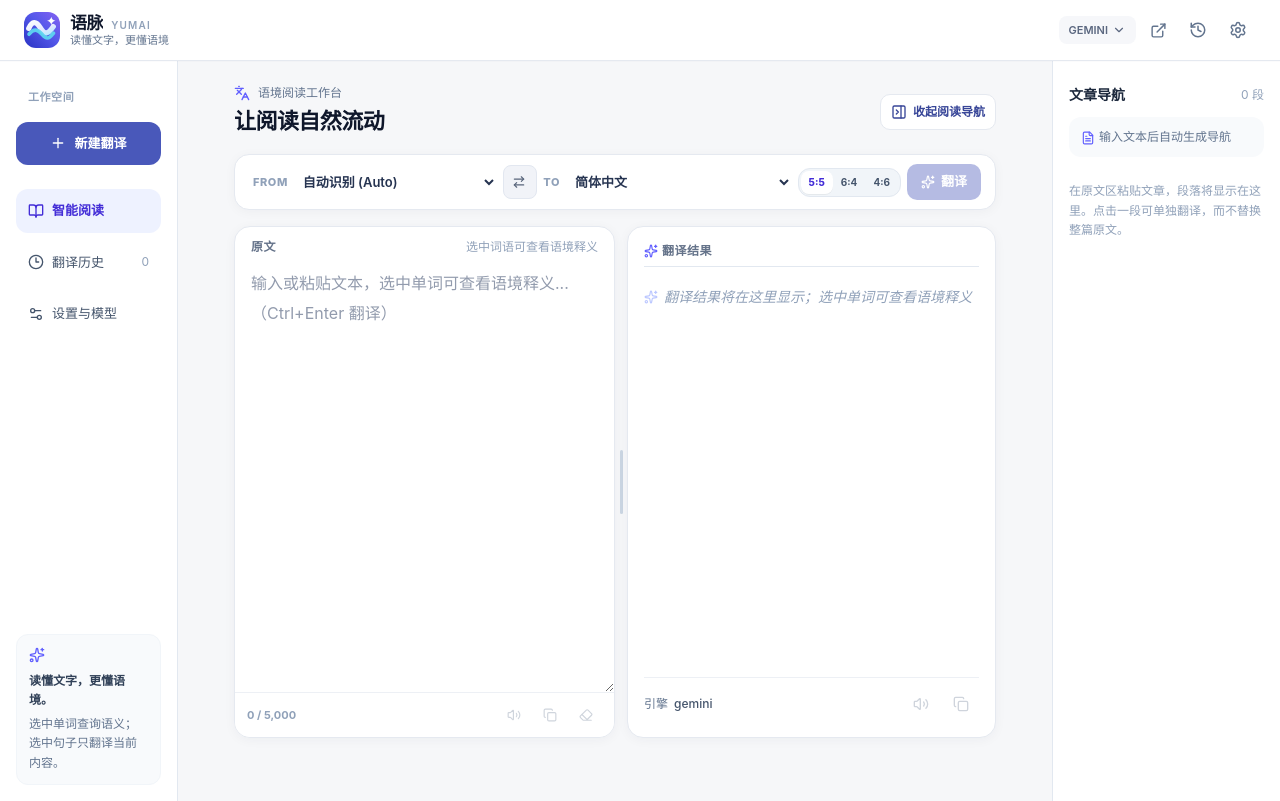
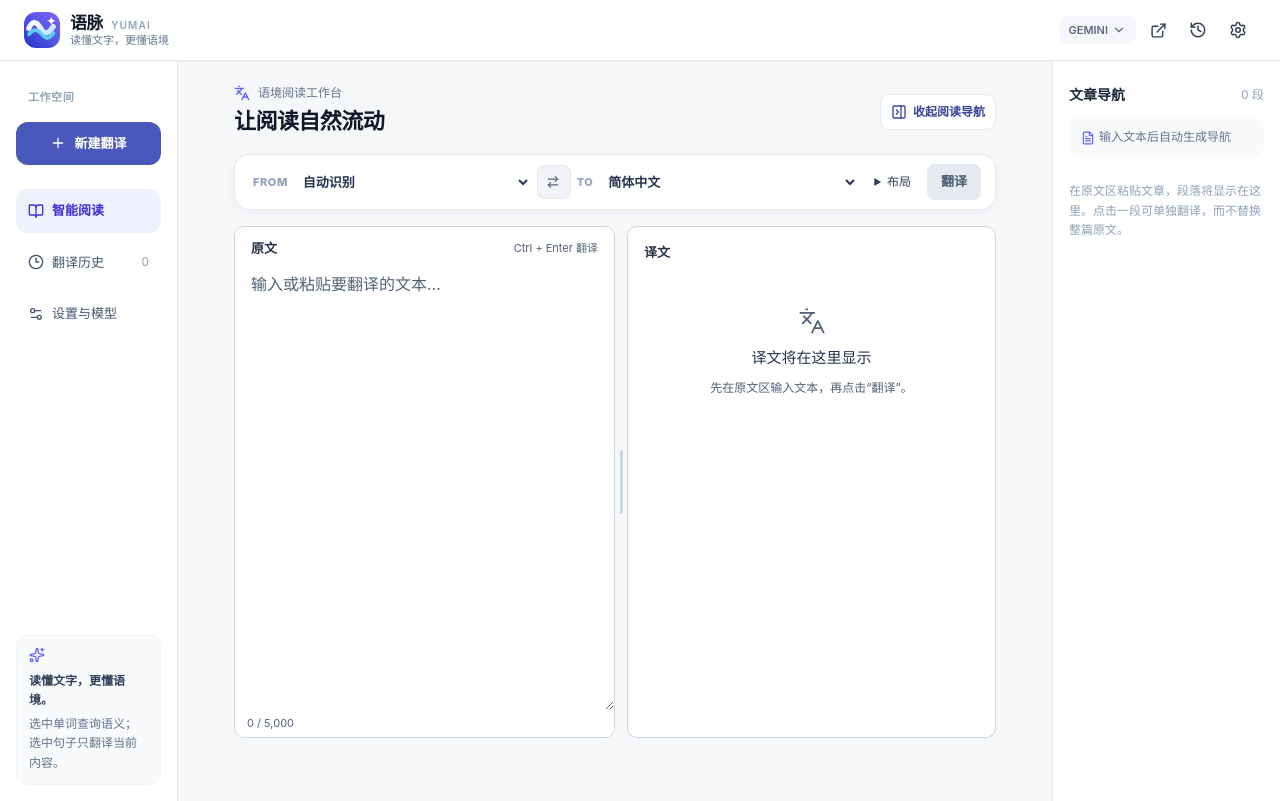
Before and after one commit to xiaobaoliu849/freeai-context-translator, a React (Vite) app: page / in a window 1280 px wide. Built offline with nearby package versions, Linux system fonts and the light colour scheme.

Commit message:
feat(ui): simplify translation canvas and harden async actions

```diff
--- a/src/components/Header.tsx
+++ b/src/components/Header.tsx
@@ -43,7 +43,7 @@ export const Header: React.FC<HeaderProps> = ({
     }
   };
 
-  const iconButton = 'yumai-icon-button inline-flex h-9 w-9 shrink-0 items-center justify-center rounded-xl text-slate-500 hover:text-slate-900 hover:bg-slate-100 focus-visible:outline-2 focus-visible:outline-offset-2 focus-visible:outline-indigo-500 transition-colors';
+  const iconButton = 'yumai-icon-button inline-flex h-9 w-9 shrink-0 items-center justify-center rounded-xl text-slate-700 hover:text-slate-900 hover:bg-slate-100 focus-visible:outline-2 focus-visible:outline-offset-2 focus-visible:outline-indigo-500 transition-colors';
 
   return (
     <header className="yumai-header sticky top-0 z-30 shrink-0 border-b border-slate-200/75 bg-white">
--- a/src/components/TranslatorMain.tsx
+++ b/src/components/TranslatorMain.tsx
@@ -1,5 +1,5 @@
 import React, { useState, useEffect, useRef } from 'react';
-import { Volume2, Loader2, Copy, Check, Eraser, RefreshCw, Settings, History, Sparkles, X, ArrowRightLeft, Zap, PencilLine } from 'lucide-react';
+import { Volume2, Loader2, Copy, Check, Eraser, RefreshCw, Settings, History, Sparkles, X, ArrowRightLeft, Zap, PencilLine, Languages } from 'lucide-react';
 import { AppSettings, TranslationResult, WordExplanation } from '../types';
 import { audioPlayer } from '../utils/audio';
 import { consumeSSE, extractPartialTranslation } from '../services/streaming';
@@ -79,6 +79,8 @@ export const TranslatorMain: React.FC<TranslatorMainProps> = ({
   const [copied, setCopied] = useState(false);
   const [copiedArea, setCopiedArea] = useState<'source' | 'target' | null>(null);
   const [copyError, setCopyError] = useState<string | null>(null);
+  const copyReqIdRef = useRef(0);
+  const copyTimerRef = useRef<ReturnType<typeof setTimeout> | null>(null);
   // Tracks which side (source/target) is currently speaking, so only the
   // matching button highlights instead of both flashing together.
   const [playingTarget, setPlayingTarget] = useState<'source' | 'target' | null>(null);
@@ -94,6 +96,15 @@ export const TranslatorMain: React.FC<TranslatorMainProps> = ({
 
   // Selected word context state & cache
   const [selectedWord, setSelectedWord] = useState<string | null>(null);
+  useEffect(() => {
+    setCopied(false);
+    setCopiedArea(null);
+    setCopyError(null);
+    return () => {
+      copyReqIdRef.current += 1;
+      if (copyTimerRef.current) clearTimeout(copyTimerRef.current);
+    };
+  }, [sourceText, result?.id, result?.translation, selectedWord]);
   const [wordContext, setWordContext] = useState<string>('');
   const [activeSelection, setActiveSelection] = useState<string>('');
   const [readingOutlineOpen, setReadingOutlineOpen] = useState(false);
@@ -251,6 +262,7 @@ export const TranslatorMain: React.FC<TranslatorMainProps> = ({
         baseUrl: activeConfig.baseUrl,
       },
       (delta) => {
+        if (signal.aborted) return;
         raw += delta;
         const partial = extractPartialTranslation(raw);
         if (partial) {
@@ -287,6 +299,7 @@ export const TranslatorMain: React.FC<TranslatorMainProps> = ({
 
     while (true) {
       const { done, value } = await reader.read();
+      signal.throwIfAborted();
       if (done) break;
       buffer += decoder.decode(value, { stream: true });
       const { events, rest } = consumeSSE(buffer);
@@ -356,6 +369,7 @@ export const TranslatorMain: React.FC<TranslatorMainProps> = ({
             method: 'POST',
             headers: { 'Content-Type': 'application/json' },
             body,
+            signal: controller.signal,
           });
           if (res.ok) {
             data = await res.json();
@@ -363,8 +377,12 @@ export const TranslatorMain: React.FC<TranslatorMainProps> = ({
             throw new Error('Server API unavailable, falling back to client');
           }
         } catch (_e2) {
+          if (requestId !== translateReqIdRef.current) throw _e2;
+          controller.signal.throwIfAborted();
           // 3. Final fallback: client-side LLM call
           const { translateTextClient } = await import('../services/aiProvider');
+          if (requestId !== translateReqIdRef.current) return;
+          controller.signal.throwIfAborted();
           data = await translateTextClient({
             text,
             sourceLang,
@@ -373,12 +391,14 @@ export const TranslatorMain: React.FC<TranslatorMainProps> = ({
             apiKey: apiKeyToUse,
             baseUrl: activeConfig.baseUrl,
             model: activeConfig.model || settings.apiModel,
+            signal: controller.signal,
           });
         }
       }
 
       // Ignore stale responses from superseded requests
       if (requestId !== translateReqIdRef.current) return;
+      controller.signal.throwIfAborted();
 
       const translationObj: TranslationResult = {
         id: Date.now().toString(),
@@ -578,12 +598,11 @@ export const TranslatorMain: React.FC<TranslatorMainProps> = ({
     );
   };
 
-  // New document always clears the previous translation and interrupts stale work.
-  useEffect(() => {
-    if (!resetSignal) return;
-    streamAbortRef.current?.abort();
+  const resetTranslationView = () => {
     translateReqIdRef.current += 1;
     wordReqIdRef.current += 1;
+    streamAbortRef.current?.abort();
+    streamAbortRef.current = null;
     setLoading(false);
     setResult(null);
     setError(null);
@@ -591,9 +610,23 @@ export const TranslatorMain: React.FC<TranslatorMainProps> = ({
     streamingTextRef.current = '';
     setSelectedWord(null);
     setWordExplanation(null);
+    setExplainingWord(false);
+    setWordContext('');
     setActiveSelection('');
+    setReadingOutlineOpen(false);
     setFloatingEditorExpanded(false);
+  };
+
+  // New document and Clear both interrupt work before removing its result.
+  useEffect(() => {
+    if (resetSignal) resetTranslationView();
   }, [resetSignal]);
+
+  useEffect(() => () => {
+    translateReqIdRef.current += 1;
+    wordReqIdRef.current += 1;
+    streamAbortRef.current?.abort();
+  }, []);
 
   // Translate only the chosen reading segment, keeping the original document intact.
   const handledWorkspaceSelectionRef = useRef(0);
@@ -683,18 +716,22 @@ export const TranslatorMain: React.FC<TranslatorMainProps> = ({
   };
 
   const handleCopy = async (text: string, area: 'source' | 'target') => {
+    const requestId = ++copyReqIdRef.current;
+    if (copyTimerRef.current) clearTimeout(copyTimerRef.current);
     setCopied(false);
     setCopiedArea(null);
     setCopyError(null);
     try {
       await navigator.clipboard.writeText(text);
+      if (requestId !== copyReqIdRef.current) return;
       setCopied(true);
       setCopiedArea(area);
-      setTimeout(() => {
+      copyTimerRef.current = setTimeout(() => {
         setCopied(false);
         setCopiedArea(null);
       }, 1500);
     } catch {
+      if (requestId !== copyReqIdRef.current) return;
       setCopyError('复制失败，请检查浏览器剪贴板权限后重试');
     }
   };
@@ -708,8 +745,8 @@ export const TranslatorMain: React.FC<TranslatorMainProps> = ({
 
   return (
     <div className={isPopup
-      ? 'flex-1 min-h-0 flex flex-col gap-2 px-3 py-3'
-      : 'yumai-studio max-w-[1400px] mx-auto px-3 sm:px-6 py-5 flex flex-col gap-4'
+      ? 'yumai-translator flex-1 min-h-0 flex flex-col gap-2 px-3 py-3'
+      : 'yumai-translator yumai-studio max-w-[1400px] mx-auto px-3 sm:px-6 py-5 flex flex-col gap-4'
     }>
       {copyError && <p role="alert" className="text-xs text-rose-700 px-2">{copyError}</p>}
       {/* 1. ELEGANT LANGUAGE SELECTOR TOOLBAR */}
@@ -722,7 +759,7 @@ export const TranslatorMain: React.FC<TranslatorMainProps> = ({
             onChange={(e) => setSourceLang(e.target.value)}
             className="w-full rounded-lg text-slate-800 font-semibold cursor-pointer" aria-label="原文语言"
           >
-            <option value="auto">自动识别 (Auto)</option>
+            <option value="auto">自动识别</option>
             {languages.map((l) => (
               <option key={l.code} value={l.code}>
                 {l.name}
@@ -758,7 +795,15 @@ export const TranslatorMain: React.FC<TranslatorMainProps> = ({
 
         {/* Layout Width Ratio Switcher (Desktop only) — presets snap the drag divider */}
         {!isPopup && (
-          <div className="hidden md:flex items-center bg-slate-100 p-0.5 rounded-xl border border-slate-200 text-[10px] font-bold text-slate-600 shrink-0">
+          <details className="yumai-layout-menu hidden md:block shrink-0" onKeyDown={(event) => {
+            if (event.key !== 'Escape') return;
+            event.preventDefault();
+            event.stopPropagation();
+            event.currentTarget.open = false;
+            event.currentTarget.querySelector('summary')?.focus();
+          }}>
+            <summary>布局</summary>
+            <div className="yumai-layout-options">
             {[
               { label: '5:5', v: 50, title: '左右等宽 (5:5)' },
               { label: '6:4', v: 60, title: '原文加宽 (6:4)' },
@@ -766,22 +811,32 @@ export const TranslatorMain: React.FC<TranslatorMainProps> = ({
             ].map((p) => (
               <button
                 key={p.label}
-                onClick={() => setSplitPercent(p.v)}
+                onClick={(event) => {
+                  setSplitPercent(p.v);
+                  const menu = event.currentTarget.closest('details');
+                  if (menu) {
+                    menu.open = false;
+                    menu.querySelector('summary')?.focus();
+                  }
+                }}
                 className={`px-2 py-1 rounded-lg transition-colors cursor-pointer ${
                   Math.abs(splitPercent - p.v) < 3 ? 'bg-white text-indigo-700 shadow-2xs font-extrabold' : 'hover:text-slate-900'
                 }`}
                 title={p.title}
+                aria-label={p.title}
+                aria-pressed={Math.abs(splitPercent - p.v) < 3}
               >
                 {p.label}
               </button>
             ))}
-          </div>
+            </div>
+          </details>
         )}
 
         {/* Translate / Stop Button */}
         <button
           onClick={() => (loading ? handleStop() : handleTranslate())}
-          disabled={!sourceText.trim()}
+          disabled={!loading && !sourceText.trim()}
           className="yumai-translate-button inline-flex shrink-0 items-center justify-center gap-1.5 text-white disabled:opacity-40 disabled:cursor-not-allowed transition-colors"
           data-loading={loading}
           aria-label={loading ? '停止翻译' : '翻译文本'}
@@ -794,7 +849,6 @@ export const TranslatorMain: React.FC<TranslatorMainProps> = ({
             </>
           ) : (
             <>
-              <Sparkles className="w-3.5 h-3.5 text-white shrink-0" />
               <span>翻译</span>
             </>
           )}
@@ -839,11 +893,10 @@ export const TranslatorMain: React.FC<TranslatorMainProps> = ({
       )}
 
       {/* Auto-detected content intent with an explicit manual override. */}
-      {sourceText.trim() && (
+      {sourceText.trim() && (selectedWord || selectionKind === 'term' || selectionKind === 'passage') && (
         <div className="yumai-context-chip flex flex-wrap items-center justify-between gap-2 px-1" aria-live="polite">
           <span className="text-slate-500">
-            <Sparkles className="w-3.5 h-3.5 inline text-indigo-500 mr-1" />
-            智能识别：{selectedWord ? '词语释义' : selectionKind === 'passage' ? '长文阅读' : selectionKind === 'term' ? '短语' : '句子翻译'}
+            {selectedWord ? '词语释义' : selectionKind === 'passage' ? '长文阅读' : '词语 / 短语'}
           </span>
           <div className="flex items-center gap-2">
             {isFloating && selectedWord && (
@@ -892,8 +945,8 @@ export const TranslatorMain: React.FC<TranslatorMainProps> = ({
         ref={workspaceRef}
         className={
           isPopup
-            ? 'flex-1 min-h-0 flex flex-col gap-1.5'
-            : `grid grid-cols-1 gap-y-3 sm:gap-y-4 md:[grid-template-columns:minmax(0,var(--split))_12px_minmax(0,1fr)] ${splitDragging || vSplitDragging ? 'select-none' : ''}`
+            ? `yumai-translation-workspace ${selectedWord ? 'yumai-dictionary-active' : ''} flex-1 min-h-0 flex flex-col gap-1.5`
+            : `yumai-translation-workspace grid grid-cols-1 gap-y-3 sm:gap-y-4 md:[grid-template-columns:minmax(0,var(--split))_12px_minmax(0,1fr)] ${splitDragging || vSplitDragging ? 'select-none' : ''}`
         }
         style={{ '--split': `${splitPercent}%` } as React.CSSProperties}
       >
@@ -933,9 +986,9 @@ export const TranslatorMain: React.FC<TranslatorMainProps> = ({
             isPopup ? 'min-h-[105px]' : 'min-h-[240px] sm:min-h-[300px]'
           }`}
         >
-          <div className="flex shrink-0 items-center justify-between px-4 pt-3 pb-1">
+          <div className="yumai-source-heading flex shrink-0 items-center justify-between px-4 pt-3 pb-1">
             <span className="yumai-panel-caption">原文</span>
-            {!isPopup && <span className="text-xs text-slate-400">选中词语可查看语境释义</span>}
+            <span className="yumai-shortcut">Ctrl + Enter 翻译</span>
           </div>
           <textarea
             aria-label="原文输入区"
@@ -952,7 +1005,7 @@ export const TranslatorMain: React.FC<TranslatorMainProps> = ({
             }}
             onSelect={handleTextareaSelect}
             onKeyDown={handleTextareaKeyDown}
-            placeholder="输入或粘贴文本，选中单词可查看语境释义...（Ctrl+Enter 翻译）"
+            placeholder="输入或粘贴要翻译的文本…"
             className={`${
               isPopup
                 ? 'flex-1 min-h-0 px-4 pb-3 resize-none overflow-y-auto text-sm'
@@ -987,7 +1040,7 @@ export const TranslatorMain: React.FC<TranslatorMainProps> = ({
               </span>
             </div>
 
-            <div className="flex items-center gap-1">
+            {sourceText.trim() && <div className="flex items-center gap-1">
               <button
                 onClick={() => handlePlayAudio(selectedWord || sourceText, sourceLang, 'source')}
                 disabled={!sourceText.trim() && !selectedWord}
@@ -1015,9 +1068,7 @@ export const TranslatorMain: React.FC<TranslatorMainProps> = ({
               <button
                 onClick={() => {
                   setSourceText('');
-                  setResult(null);
-                  setSelectedWord(null);
-                  setWordExplanation(null);
+                  resetTranslationView();
                   try { localStorage.removeItem('freetranslate_draft'); } catch(e){}
                 }}
                 disabled={!sourceText.trim()}
@@ -1026,7 +1077,7 @@ export const TranslatorMain: React.FC<TranslatorMainProps> = ({
               >
                 <Eraser className="w-3.5 h-3.5" />
               </button>
-            </div>
+            </div>}
           </div>
         </div>
         )}
@@ -1113,12 +1164,10 @@ export const TranslatorMain: React.FC<TranslatorMainProps> = ({
                 <div className="text-xs font-semibold">
                   <div className="flex items-center justify-between pb-1.5">
                     <span className="yumai-panel-caption flex items-center gap-1">
-                      <Sparkles className="w-3.5 h-3.5 text-indigo-500" />
-                      {result?.sourceText && result.sourceText !== sourceText ? '所选内容译文' : '翻译结果'}
+                      {result?.sourceText && result.sourceText !== sourceText ? '所选内容译文' : '译文'}
                     </span>
                     <span className="text-xs bg-indigo-50 text-indigo-700 px-2 py-0.5 rounded-md font-medium" role="status">生成中…</span>
                   </div>
-                  <div className="h-px bg-slate-200" />
                 </div>
                 <div className={`yumai-result-text ${
                   isPopup
@@ -1142,16 +1191,14 @@ export const TranslatorMain: React.FC<TranslatorMainProps> = ({
                 <div className="text-xs font-semibold">
                   <div className="flex items-center justify-between pb-1.5">
                     <span className="yumai-panel-caption flex items-center gap-1">
-                      <Sparkles className="w-3.5 h-3.5 text-indigo-500" />
-                      {result?.sourceText && result.sourceText !== sourceText ? '所选内容译文' : '翻译结果'}
+                      {result?.sourceText && result.sourceText !== sourceText ? '所选内容译文' : '译文'}
                     </span>
                     {result?.detectedLang && (
                       <span className="text-xs text-slate-500">
-                        识别语种: {result.detectedLang}
+                        识别为 {languages.find(language => language.code === result.detectedLang)?.name || result.detectedLang}
                       </span>
                     )}
                   </div>
-                  <div className="h-px bg-slate-200" />
                 </div>
 
                 {/* Full Sentence Translation - selectable and copyable without hijacking */}
@@ -1163,21 +1210,19 @@ export const TranslatorMain: React.FC<TranslatorMainProps> = ({
                   }`}
                 >
                   {result?.translation || (
-                    <span className="text-slate-400 italic font-normal text-xs sm:text-sm flex items-center gap-1.5 pt-2 select-none">
-                      <Sparkles className="w-3.5 h-3.5 text-indigo-300 animate-pulse" />
-                      翻译结果将在这里显示；选中单词可查看语境释义
-                    </span>
+                    <div className="yumai-empty-result select-none">
+                      <Languages aria-hidden="true" />
+                      <p>译文将在这里显示</p>
+                      <span>{sourceText.trim() ? '点击“翻译”，或按 Ctrl + Enter。' : '先在原文区输入文本，再点击“翻译”。'}</span>
+                    </div>
                   )}
                 </div>
               </div>
 
               {/* Translation Card Actions Footer */}
-              <div className="yumai-result-footer flex shrink-0 items-center justify-between text-xs text-slate-500" aria-label="译文操作">
+              {result?.translation && <div className="yumai-result-footer flex shrink-0 items-center justify-between text-xs text-slate-500" aria-label="译文操作">
                 <div className="flex items-center gap-1.5 text-xs">
-                  <span>引擎</span>
-                  <span className="font-medium text-slate-600 text-xs">
-                    {settings.defaultProvider}
-                  </span>
+                  <span>选中单词可查看语境释义</span>
                 </div>
 
                 <div className="flex items-center gap-1.5">
@@ -1196,6 +1241,7 @@ export const TranslatorMain: React.FC<TranslatorMainProps> = ({
                     ) : (
                       <Volume2 className="w-4 h-4" />
                     )}
+                    <span>朗读</span>
                   </button>
 
                   <button
@@ -1205,9 +1251,10 @@ export const TranslatorMain: React.FC<TranslatorMainProps> = ({
                     title="复制译文" aria-label="复制译文"
                   >
                     {copied && copiedArea === 'target' ? <Check className="w-4 h-4 text-emerald-600" /> : <Copy className="w-4 h-4" />}
+                    <span>{copied && copiedArea === 'target' ? '已复制' : '复制'}</span>
                   </button>
                 </div>
-              </div>
+              </div>}
             </>
           )}
         </div>
--- a/src/content.css
+++ b/src/content.css
@@ -5,6 +5,7 @@
 @import "tailwindcss/theme" layer(theme);
 @import "tailwindcss/utilities" layer(utilities);
 @import "./yumai-ui.css";
+@import "./styles/yumai-clarity.css";
 
 .freetranslate-host-reset {
   all: initial;
--- a/src/index.css
+++ b/src/index.css
@@ -1,5 +1,6 @@
 @import "tailwindcss";
 @import "./yumai-ui.css";
+@import "./styles/yumai-clarity.css";
 
 /* Equalizer bars shown on play buttons while audio is playing */
 .ft-eq {
--- a/src/services/aiProvider.ts
+++ b/src/services/aiProvider.ts
@@ -16,6 +16,7 @@ export async function translateTextClient(params: {
   apiKey?: string;
   baseUrl?: string;
   model?: string;
+  signal?: AbortSignal;
 }) {
   const {
     text,
@@ -25,6 +26,7 @@ export async function translateTextClient(params: {
     apiKey = "",
     baseUrl = "",
     model = "",
+    signal,
   } = params;
 
   // In the extension, route through the background bridge: the apiKey is NOT
@@ -37,7 +39,7 @@ export async function translateTextClient(params: {
       provider,
       model,
       baseUrl,
-    });
+    }, undefined, signal);
     return {
       translation: data.translation || "Translation unavailable.",
       detectedLang: data.detectedLang || "Auto",
@@ -53,6 +55,7 @@ export async function translateTextClient(params: {
     prompt: buildTranslatePrompt(text, sourceLang, targetLang),
     systemInstruction: TRANSLATE_SYSTEM_PROMPT,
     jsonOutput: true,
+    signal,
   });
 
   const parsed = parseLLMJson(raw);
--- /dev/null
+++ b/src/styles/yumai-clarity.css
@@ -0,0 +1,57 @@
+/* Reading contrast and a simpler translation canvas, shared by all entries. */
+.yumai-app {
+  --ym-primary: #263b68;
+  --ym-primary-hover: #192b50;
+  --ym-accent: #263b68;
+  --ym-text-muted: #526175;
+}
+.yumai-app .yumai-panel-caption {
+  color: #263449;
+  font-size: 13px;
+  font-weight: 600;
+  letter-spacing: 0;
+}
+.yumai-app .yumai-source-editor::placeholder { color: #526175; opacity: 1; }
+.yumai-app .yumai-result-text { color: #172338; font-weight: 400 !important; }
+.yumai-app .yumai-language-bar .yumai-translate-button { background: var(--ym-primary); border-radius: 8px; min-height: 36px; }
+.yumai-app .yumai-language-bar .yumai-translate-button:hover { background: var(--ym-primary-hover); }
+.yumai-app .yumai-language-bar .yumai-translate-button:disabled { opacity: 1; background: #e5eaf1; color: #4d5c70; cursor: not-allowed; }
+.yumai-app .yumai-language-bar .yumai-translate-button[data-loading="true"] { background: #a13747; }
+.yumai-app .yumai-panel-footer { border-top: 0; }
+.yumai-app .yumai-panel-footer > div > span { font-weight: 400; }
+.yumai-app .yumai-panel-footer > div > span.text-slate-400 { color: #526175; }
+.yumai-shortcut { color: #526175; font-size: 11px; line-height: 1.5; }
+.yumai-app .yumai-result-footer { color: #526175; }
+.yumai-app .yumai-result-footer button { display: inline-flex; align-items: center; justify-content: center; gap: 6px; width: auto; padding-inline: 10px; font-size: 12px; }
+.yumai-empty-result { display: flex; flex-direction: column; align-items: center; justify-content: center; gap: 8px; padding: 28px 12px; text-align: center; }
+.yumai-empty-result svg { width: 28px; height: 28px; margin-bottom: 4px; color: #526175; stroke-width: 1.5; }
+.yumai-empty-result p { color: #263449; font-size: 15px; font-weight: 500; line-height: 1.5; }
+.yumai-empty-result span { color: #526175; font-size: 12px; font-weight: 400; line-height: 1.65; }
+.yumai-layout-menu { position: relative; font-size: 12px; color: #334155; }
+.yumai-layout-menu summary { padding: 8px 10px; border-radius: 6px; cursor: pointer; }
+.yumai-layout-menu summary:hover { background: #f1f4f8; }
+.yumai-layout-menu summary:focus-visible { outline: 2px solid var(--ym-primary); }
+.yumai-layout-options { position: absolute; top: calc(100% + 6px); right: 0; z-index: 35; display: flex; gap: 4px; padding: 8px; border: 1px solid #ccd5e1; border-radius: 8px; background: #fff; box-shadow: 0 6px 20px rgb(23 34 60 / 10%); }
+
+/* The toolbar popup is a single editing surface, rather than stacked cards. */
+.yumai-app.yumai-popup:not(.yumai-floating) { background: #fff; }
+.yumai-app.yumai-popup:not(.yumai-floating) .yumai-header > div { height: 52px; padding-inline: 16px; }
+.yumai-app.yumai-popup:not(.yumai-floating) .yumai-header img { width: 28px; height: 28px; border-radius: 8px; }
+.yumai-app.yumai-popup:not(.yumai-floating) .yumai-header h1 { font-size: 16px; }
+.yumai-app.yumai-popup:not(.yumai-floating) .yumai-provider { border: 1px solid #d9e0ea; border-radius: 6px; background: #fff; font-size: 12px; color: #334155; }
+.yumai-app.yumai-popup:not(.yumai-floating) .yumai-language-bar { min-height: 44px; padding: 0; gap: 8px; border: 0; border-radius: 0; box-shadow: none; }
+.yumai-app.yumai-popup:not(.yumai-floating) .yumai-language-bar select { padding: 9px 10px; background: #f1f3f6; border-radius: 6px; font-weight: 500; color: #1c2a3e; }
+.yumai-app.yumai-popup:not(.yumai-floating) .yumai-language-bar .yumai-swap-button { border: 0; background: transparent; color: #42526a; }
+.yumai-app.yumai-popup:not(.yumai-floating) .yumai-translation-workspace:not(.yumai-dictionary-active) { gap: 0; border: 1px solid #cdd6e2; border-radius: 10px; overflow: hidden; }
+.yumai-app.yumai-popup:not(.yumai-floating) .yumai-translation-workspace:not(.yumai-dictionary-active) > :is(.yumai-source-panel, .yumai-result-panel) { border: 0; border-radius: 0; box-shadow: none; }
+.yumai-app.yumai-popup:not(.yumai-floating) .yumai-translation-workspace > [role="separator"] { border-block: 1px solid #d9e1ec; height: 12px; background: #fafbfd; }
+.yumai-app.yumai-popup:not(.yumai-floating) .yumai-source-heading { padding-top: 12px; padding-bottom: 6px; }
+.yumai-app.yumai-popup:not(.yumai-floating) .yumai-source-editor { font-size: 15px !important; line-height: 1.65 !important; }
+.yumai-app.yumai-popup:not(.yumai-floating) .yumai-result-panel { padding: 14px 16px; }
+.yumai-app.yumai-popup:not(.yumai-floating) .yumai-dictionary-active .yumai-result-panel { padding: 0; }
+.yumai-app.yumai-popup:not(.yumai-floating) .yumai-empty-result { padding-top: 30px; }
+.yumai-app .yumai-workspace .yumai-source-panel, .yumai-app .yumai-workspace .yumai-result-panel { border-color: #cdd6e2; box-shadow: none; border-radius: 10px; }
+@media (max-height: 450px) {
+  .yumai-empty-result { padding-block: 10px; }
+  .yumai-empty-result svg { display: none; }
+}
```
